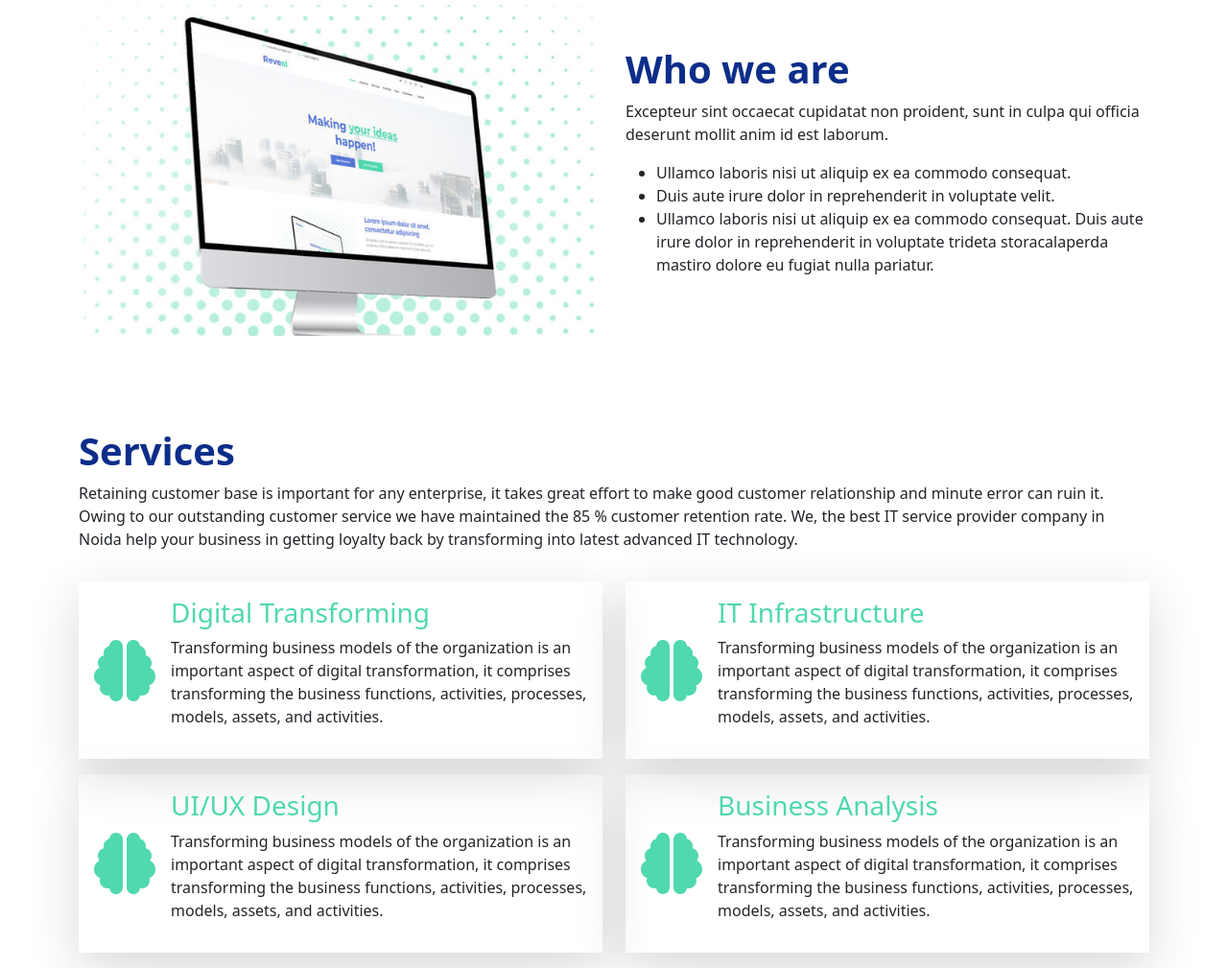
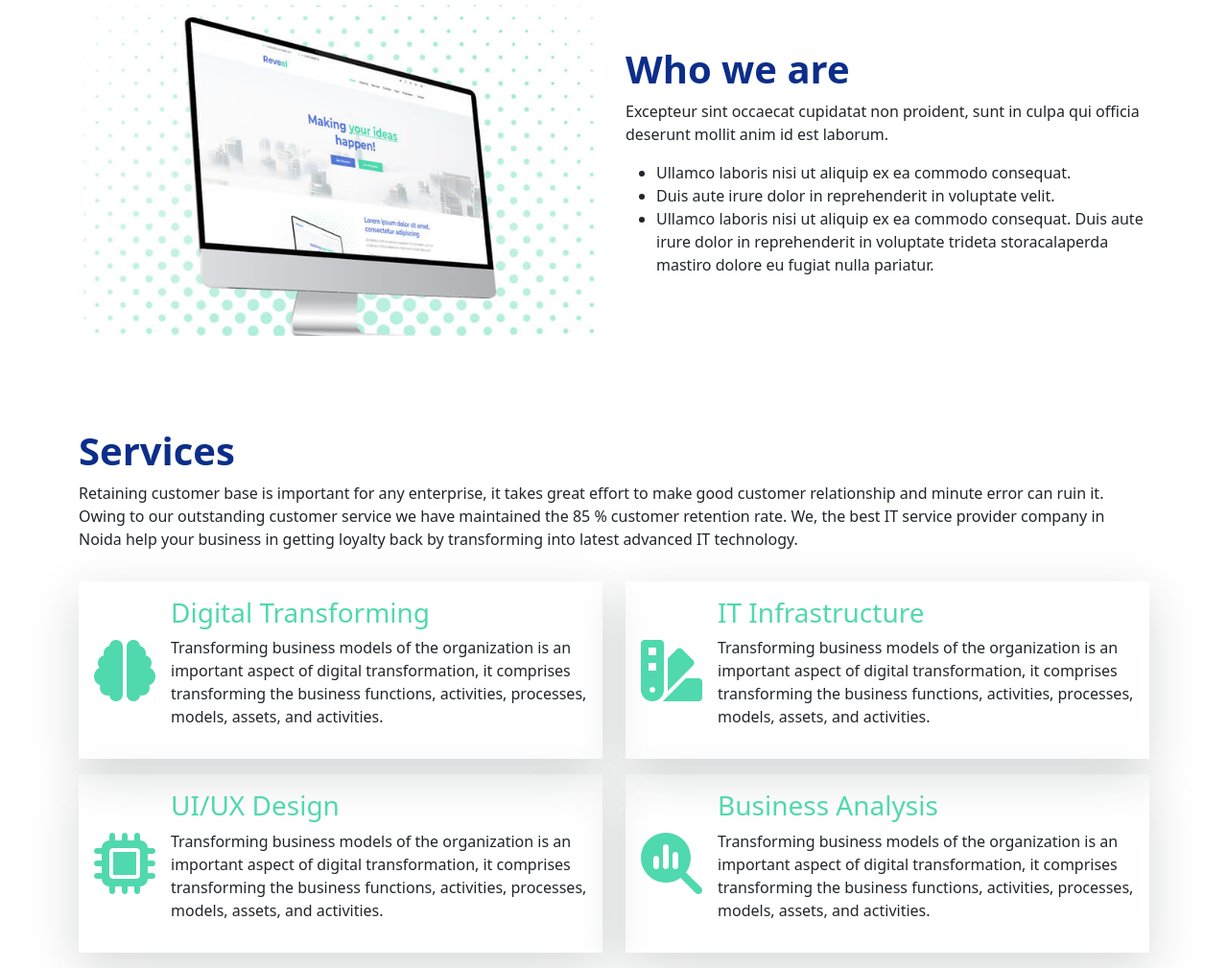
Before and after one commit to mehedihasanjibon/reveal, a plain HTML site: page index.html in a window 1280 px wide. Shown: the part 984-1993 px from the top of the page at 96% size. Drawn offline with Linux system fonts and the light colour scheme.

Commit message:
services section img custom

```diff
--- a/index.html
+++ b/index.html
@@ -132,7 +132,7 @@
               </div>
             </div>
             <div class="d-flex justify-content-center align-items-center shadow-lg p-3 my-3">
-              <i class="fa-solid fa-brain fa-4x text-secondarycs"></i>
+              <i class="fa-solid fa-microchip fa-4x text-secondarycs"></i>
               <div class="ms-3">
                 <h3 class="text-secondarycs"> UI/UX Design </h3>
                 <p>
@@ -143,7 +143,7 @@
           </div>
           <div class="col-6">
             <div class="d-flex justify-content-center align-items-center shadow-lg p-3 my-3">
-              <i class="fa-solid fa-brain fa-4x text-secondarycs"></i>
+              <i class="fa-solid fa-swatchbook fa-4x text-secondarycs"></i>
               <div class="ms-3">
                 <h3 class="text-secondarycs"> IT Infrastructure </h3>
                 <p>
@@ -152,7 +152,7 @@
               </div>
             </div>
             <div class="d-flex justify-content-center align-items-center shadow-lg p-3 my-3">
-              <i class="fa-solid fa-brain fa-4x text-secondarycs"></i>
+              <i class="fa-solid fa-magnifying-glass-chart fa-4x text-secondarycs"></i>
               <div class="ms-3">
                 <h3 class="text-secondarycs"> Business Analysis </h3>
                 <p>
```
